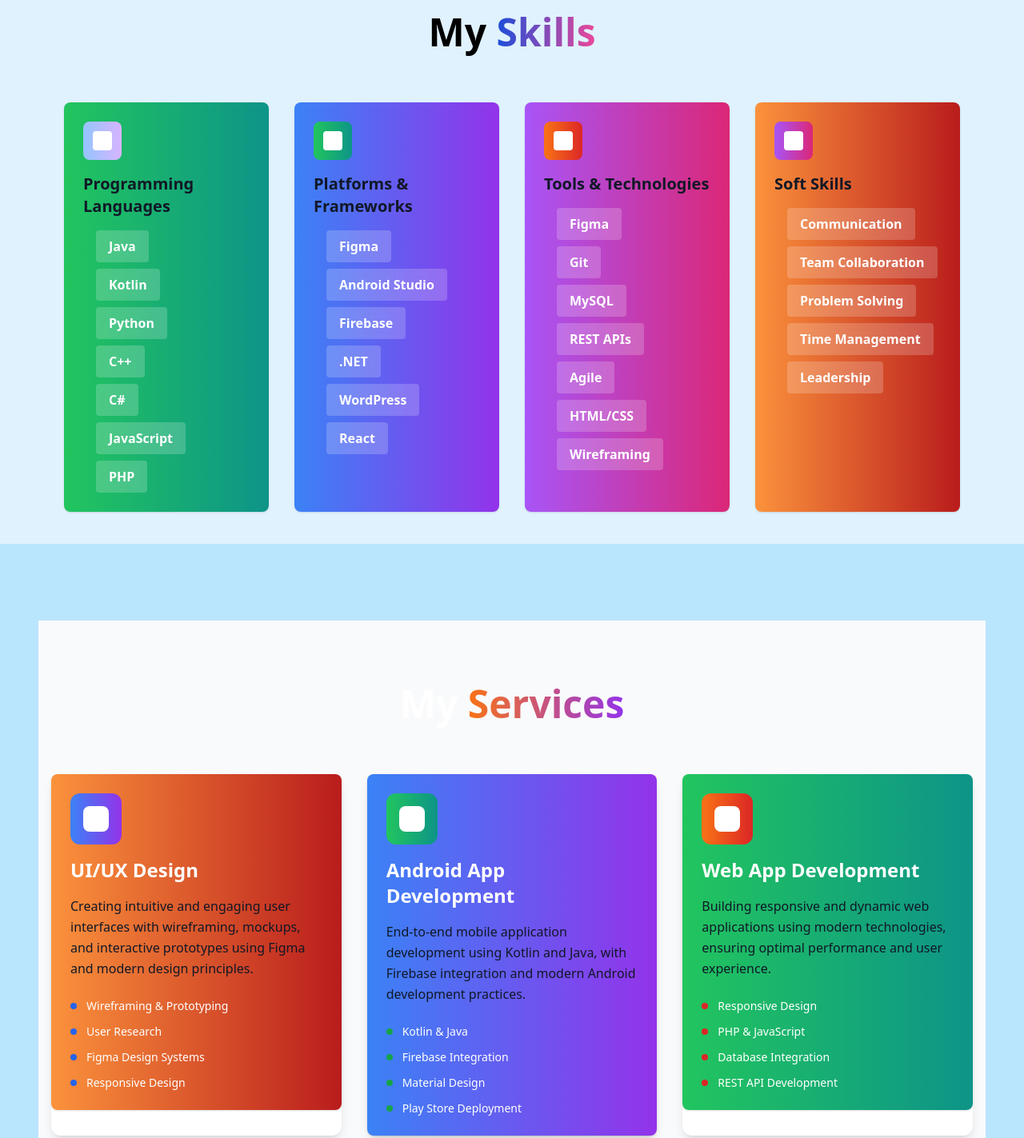
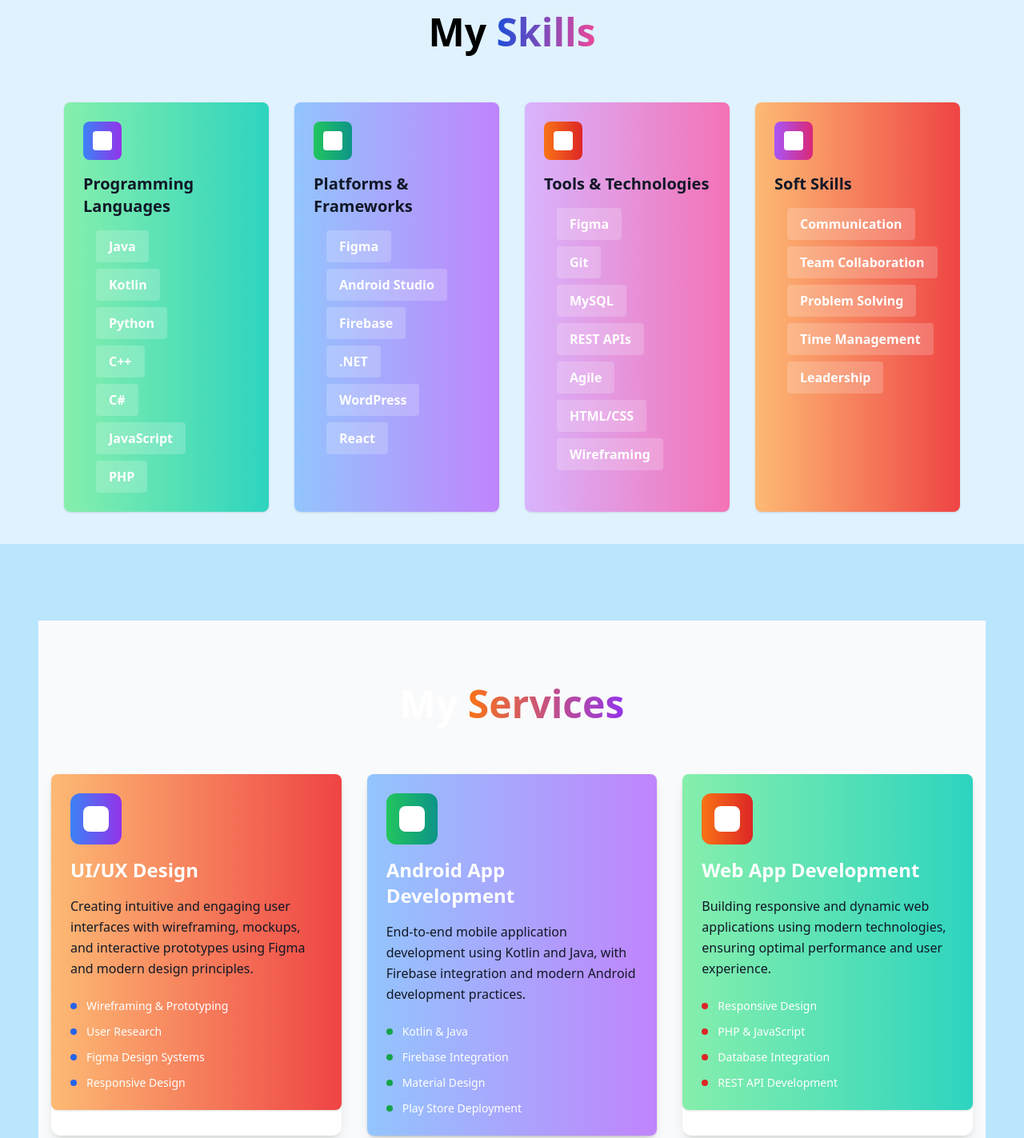
Before and after one commit to Disna11/Portfolio, a plain HTML site: page index.html in a window 1280 px wide. Shown: the part 1720-3143 px from the top of the page at 80% size. Drawn offline with nearby package versions, Linux system fonts and the light colour scheme.

Commit message:
Update index.html
adjusted background colours of some cards in skills and project section

```diff
--- a/index.html
+++ b/index.html
@@ -314,8 +314,8 @@
             <div class="grid md:grid-cols-2 lg:grid-cols-4 gap-8">
 
                 <!-- Card 1 -->
-                <div class="p-6 bg-gradient-to-r from-green-500 to-teal-600 rounded-lg shadow hover:shadow-xl transition-all duration-300 transform hover:-translate-y-2">
-                    <div class="w-12 h-12 rounded-lg bg-gradient-to-r from-blue-300 to-purple-300 mb-4 flex items-center justify-center">
+                <div class="p-6 bg-gradient-to-r from-green-300 to-teal-400 rounded-lg shadow hover:shadow-xl transition-all duration-300 transform hover:-translate-y-2">
+                    <div class="w-12 h-12 rounded-lg bg-gradient-to-r from-blue-500 to-purple-600 mb-4 flex items-center justify-center">
                         <div class="w-6 h-6 bg-white rounded"></div>
                     </div>
                     <h3 class="text-xl text-gray-900 font-bold mb-4">Programming Languages</h3>
@@ -352,7 +352,7 @@
                 </div>
 
                 <!-- Card 2 -->
-                <div class="p-6 bg-gradient-to-r from-blue-500 to-purple-600 rounded-lg shadow hover:shadow-xl transition-all duration-300 transform hover:-translate-y-2">
+                <div class="p-6 bg-gradient-to-r from-blue-300 to-purple-400 rounded-lg shadow hover:shadow-xl transition-all duration-300 transform hover:-translate-y-2">
                     <div class="w-12 h-12 rounded-lg bg-gradient-to-r from-green-500 to-teal-600 mb-4 flex items-center justify-center">
                         <div class="w-6 h-6 bg-white rounded"></div>
                     </div>
@@ -386,7 +386,7 @@
                 </div>
 
                 <!-- Card 3 -->
-                <div class="p-6 bg-gradient-to-r from-purple-500 to-pink-600 rounded-lg shadow hover:shadow-xl transition-all duration-300 transform hover:-translate-y-2">
+                <div class="p-6 bg-gradient-to-r from-purple-300 to-pink-400 rounded-lg shadow hover:shadow-xl transition-all duration-300 transform hover:-translate-y-2">
                     <div class="w-12 h-12 rounded-lg bg-gradient-to-r from-orange-500 to-red-600 mb-4 flex items-center justify-center">
                         <div class="w-6 h-6 bg-white rounded"></div>
                     </div>
@@ -424,7 +424,7 @@
                 </div>
 
                 <!-- Card 4 -->
-                <div class="p-6 bg-gradient-to-r from-orange-400 to-red-700 rounded-lg shadow hover:shadow-xl transition-all duration-300 transform hover:-translate-y-2">
+                <div class="p-6 bg-gradient-to-r from-orange-300 to-red-500 rounded-lg shadow hover:shadow-xl transition-all duration-300 transform hover:-translate-y-2">
                     <div class="w-12 h-12 rounded-lg bg-gradient-to-r from-purple-500 to-pink-600 mb-4 flex items-center justify-center">
                         <div class="w-6 h-6 bg-white rounded"></div>
                     </div>
@@ -469,7 +469,7 @@
                     <div class="grid md:grid-cols-3 gap-8">
                         <!-- UI/UX Design Card -->
                         <div class="bg-white rounded-xl hover:shadow-xl transition-all duration-300 transform hover:-translate-y-2 border-0 shadow-lg">
-                            <div class="p-6 bg-gradient-to-r from-orange-400 to-red-700 rounded-lg shadow hover:shadow-xl transition-all duration-300 transform hover:-translate-y-2">
+                            <div class="p-6 bg-gradient-to-r from-orange-300 to-red-500 rounded-lg shadow hover:shadow-xl transition-all duration-300 transform hover:-translate-y-2">
                                 <div class="w-16 h-16 rounded-xl bg-gradient-to-r from-blue-500 to-purple-600 mb-4 flex items-center justify-center">
                                     <div class="w-8 h-8 bg-white rounded-lg"></div>
                                 </div>
@@ -500,7 +500,7 @@
 
                         <!-- Android App Development Card -->
                         <div class="bg-white rounded-xl hover:shadow-xl transition-all duration-300 transform hover:-translate-y-2 border-0 shadow-lg">
-                            <div class="p-6 bg-gradient-to-r from-blue-500 to-purple-600 rounded-lg shadow hover:shadow-xl transition-all duration-300 transform hover:-translate-y-2">
+                            <div class="p-6 bg-gradient-to-r from-blue-300 to-purple-400 rounded-lg shadow hover:shadow-xl transition-all duration-300 transform hover:-translate-y-2">
                                 <div class="w-16 h-16 rounded-xl bg-gradient-to-r from-green-500 to-teal-600 mb-4 flex items-center justify-center">
                                     <div class="w-8 h-8 bg-white rounded-lg"></div>
                                 </div>
@@ -531,7 +531,7 @@
 
                         <!-- Web App Development Card -->
                         <div class="bg-white rounded-xl hover:shadow-xl transition-all duration-300 transform hover:-translate-y-2 border-0 shadow-lg">
-                            <div class="p-6 bg-gradient-to-r from-green-500 to-teal-600 rounded-lg shadow hover:shadow-xl transition-all duration-300 transform hover:-translate-y-2">
+                            <div class="p-6 bg-gradient-to-r from-green-300 to-teal-400 rounded-lg shadow hover:shadow-xl transition-all duration-300 transform hover:-translate-y-2">
                                 <div class="w-16 h-16 rounded-xl bg-gradient-to-r from-orange-500 to-red-600 mb-4 flex items-center justify-center">
                                     <div class="w-8 h-8 bg-white rounded-lg"></div>
                                 </div>
```
